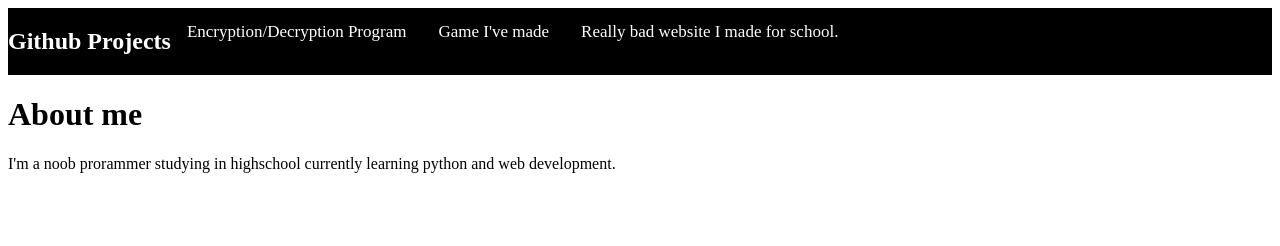
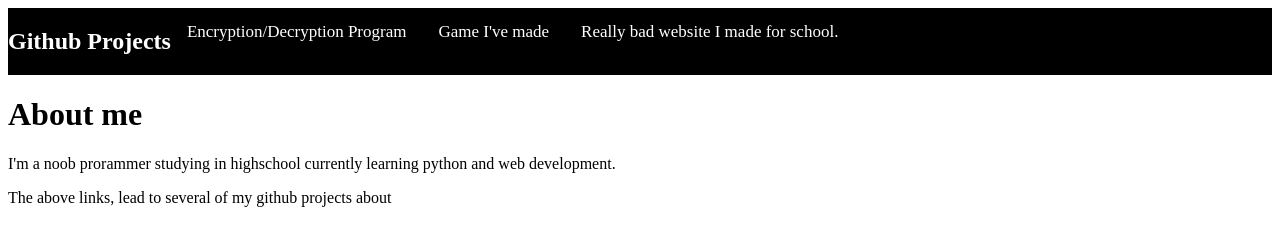
Before and after one commit to screenslaver4443/screenslaver4443.github.io, a plain HTML site: page index.html in a window 1280 px wide. Drawn offline with Linux system fonts and the light colour scheme.

Commit message:
Ammended about me section

```diff
--- a/index.html
+++ b/index.html
@@ -15,7 +15,7 @@ href="style.css">
 	<div class="About me">
 		<h1>About me</h1>
 		<p>I'm a noob prorammer studying in highschool currently learning python and web development.</p>
-		<p>
+		<p>The above links, lead to several of my github projects about  </p>
 
 	</div>
 
```
